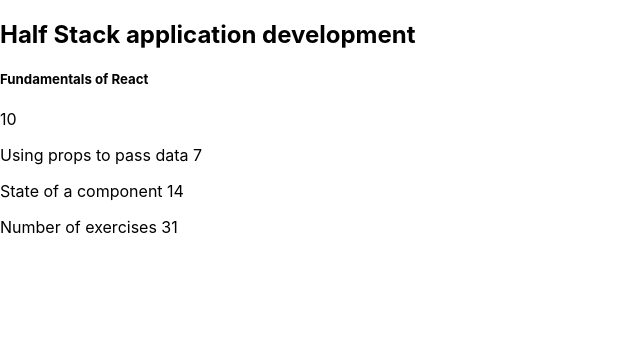
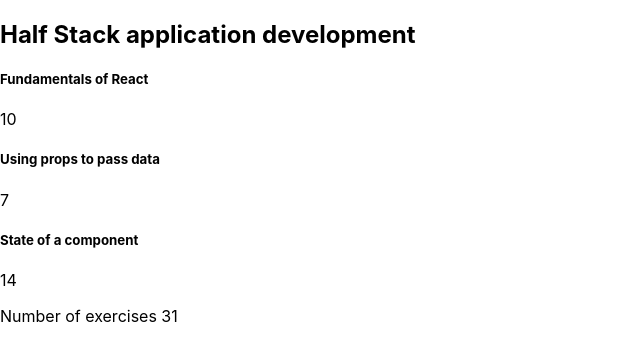
Before and after one commit to pelumi454/FullStackOpen, a React (Create React App) app in the folder IntroToReact/: page / in a window 1280 px wide. Shown: the top 360 px of the page, without its empty margins (0-640 px from the left). Built offline with nearby package versions, Linux system fonts and the light colour scheme.

Commit message:
creating and passing props to content.js

```diff
--- a/IntroToReact/src/App.js
+++ b/IntroToReact/src/App.js
@@ -14,13 +14,9 @@
   return (
     <div>
       <Header course={course} />
-      <Content part1={part1} exercises1={exercises1}/>
-      <p>
-        {part2} {exercises2}
-      </p>
-      <p>
-        {part3} {exercises3}
-      </p>
+      <Content part1={part1} exercises1={exercises1} />
+      <Content part2={part2} exercises2={exercises2} />
+      <Content part3={part3} exercises3={exercises3} />
       <p>Number of exercises {exercises1 + exercises2 + exercises3}</p>
     </div>
   );
--- a/IntroToReact/src/Content.js
+++ b/IntroToReact/src/Content.js
@@ -1,10 +1,20 @@
-import React from 'react';
+import React from "react";
 
-function Content({ part1, exercises1 }) {
+function Content({ part1, exercises1, part2, exercises2, part3, exercises3}) {
   return (
     <div>
-      <h5>{part1}</h5>
-      <p>{exercises1}</p>
+      <div>
+        <h5>{part1}</h5>
+        <p>{exercises1}</p>
+      </div>
+      <div>
+        <h5>{part2}</h5>
+        <p>{exercises2}</p>
+      </div>
+      <div>
+        <h5>{part3}</h5>
+        <p>{exercises3}</p>
+      </div>
     </div>
   );
 }
```
